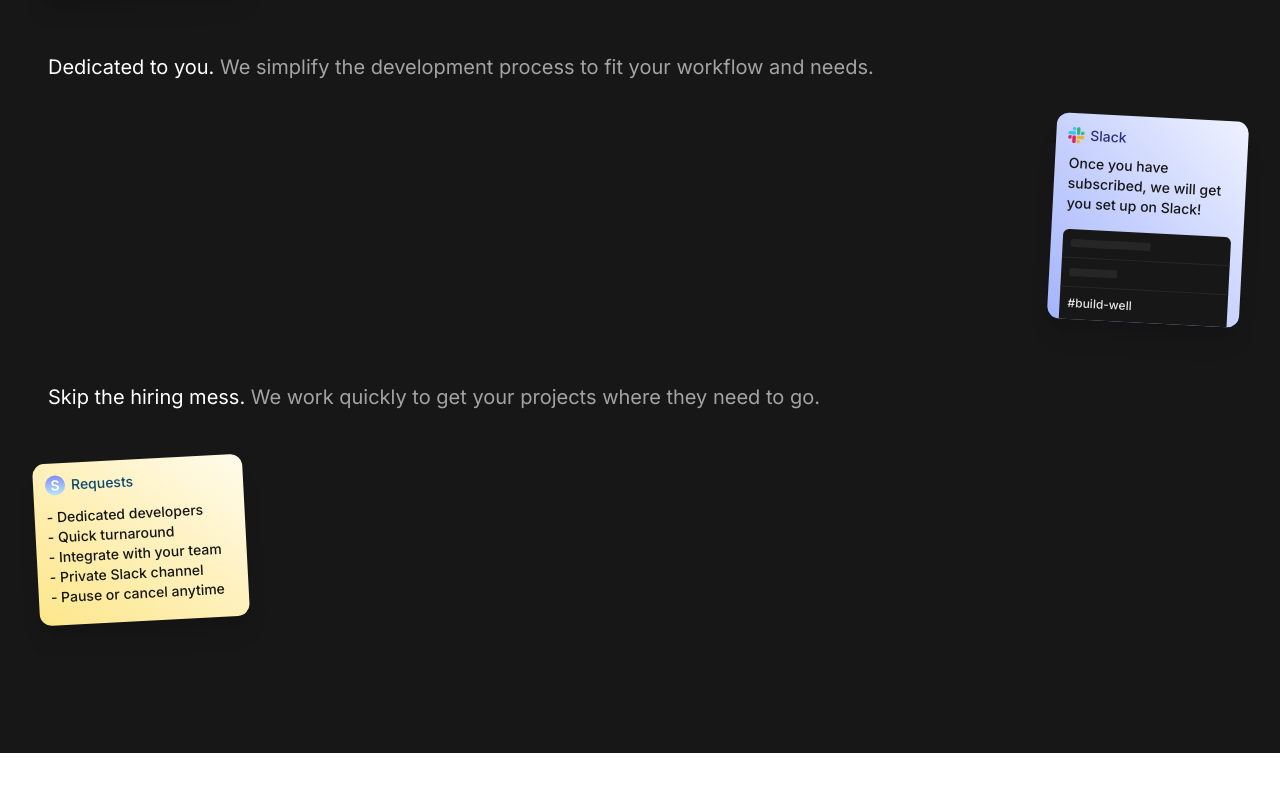
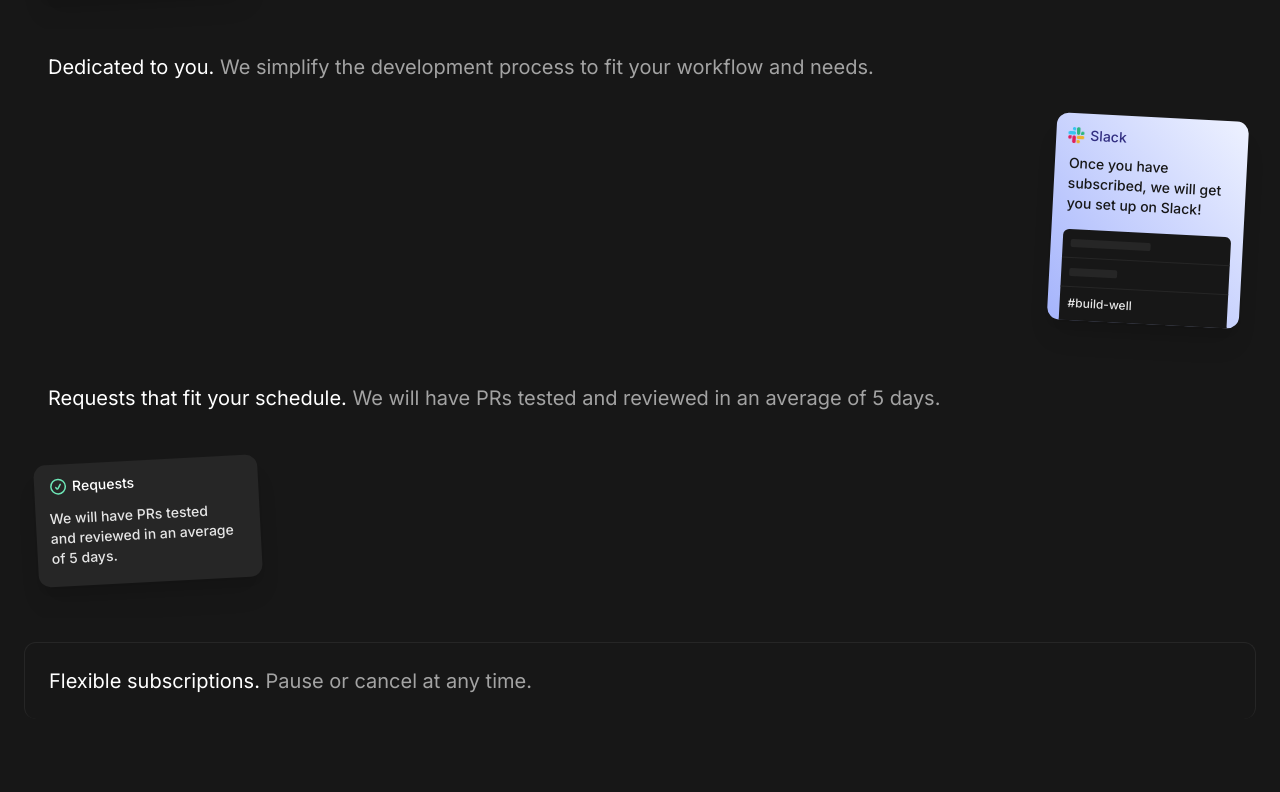
Before and after one commit to wassson/build-well, a Next.js app: page / in a window 1280 px wide. Shown: the part 554-1346 px from the top of the page. Before the commit the page ends 1307 px from the top, so only its background shows below. Built offline with nearby package versions, Linux system fonts and the light colour scheme.

Commit message:
Update page.tsx

```diff
--- a/src/app/page.tsx
+++ b/src/app/page.tsx
@@ -421,59 +421,60 @@ export default function Home() {
                 <div className="px-2 py-2.5 border-b border-neutral-800">
                   <div className="w-12 h-2 bg-neutral-800 rounded-sm"></div>
                 </div>
-                <div className="p-2 text-neutral-200">
+                <div className="p-2 text-neutral-200 border-b border-neutral-900">
                   #build-well
                 </div>
               </div>
             </div>
           </div>
         </div>
-        {/* <div className="absolute z-20 flex justify-center w-full -mt-28 px-6">
-          <div className="bg-neutral-800 rounded-xl shadow-xl">
-            <div className="p-3">
-              <div className="flex gap-x-2">
-                <div className="relative w-5 h-5 bg-amber-200 rounded-md shadow-lg hover:z-20 cursor-pointer">
-                  <Image
-                    src="/images/tj.png"
-                    alt="Profile picture for Austin"
-                    className="mt-0.5"
-                    fill={true}
-                  />
-                </div>
-                <div className="flex-grow">
-                  <p className="text-sm font-lato font-bold">build well</p>
-                  <p className="text-sm font-lato">
-                    Welcome to Build Well! We are excited to get started. We
-                    will reach out to you shortly to schedule a call.
-                  </p>
-                </div>
-              </div>
-            </div>
-          </div>
-        </div> */}
       </div>
 
       <div className="mt-6 py-6 pl-12 overflow-x-hidden">
         <h1 className="pr-12 text-xl text-neutral-400">
-          <span className="text-white">Skip the hiring mess. </span>
-          We work quickly to get your projects where they need to go.
+          <span className="text-white">Requests that fit your schedule. </span>
+          We will have PRs tested and reviewed in an average of 5 days.
         </h1>
         <div className="flex px-6 py-3 mt-9">
-          <div className="-ml-9 p-3 text-sm rounded-xl bg-gradient-to-bl from-amber-50 to-amber-200 shadow-xl transform -rotate-3">
+          <div className="w-56 -ml-9 p-3 text-sm rounded-xl bg-neutral-800 shadow-xl transform -rotate-3">
             <div className="flex items-center gap-x-1.5">
-              <div className="flex items-center justify-center w-5 h-5 font-semibold rounded-full bg-gradient-to-b from-indigo-400 to-sky-200">
-                S
+              <div className="relative w-5 h-5 -mt-1 text-emerald-300">
+                <svg width="24" height="24" fill="none" viewBox="0 0 24 24">
+                  <path
+                    stroke="currentColor"
+                    stroke-linecap="round"
+                    stroke-linejoin="round"
+                    stroke-width="1.5"
+                    d="M4.75 12C4.75 7.99594 7.99594 4.75 12 4.75V4.75C16.0041 4.75 19.25 7.99594 19.25 12V12C19.25 16.0041 16.0041 19.25 12 19.25V19.25C7.99594 19.25 4.75 16.0041 4.75 12V12Z"
+                  ></path>
+                  <path
+                    stroke="currentColor"
+                    stroke-linecap="round"
+                    stroke-linejoin="round"
+                    stroke-width="1.5"
+                    d="M9.75 12.75L10.1837 13.6744C10.5275 14.407 11.5536 14.4492 11.9564 13.7473L14.25 9.75"
+                  ></path>
+                </svg>
               </div>
-              <h4 className="font-medium text-sky-900">Requests</h4>
+              <h4 className="font-medium text-white">Requests</h4>
             </div>
-            <div className="mt-3 mb-1.5 pr-3 text-sm font-medium text-neutral-900">
-              <p>- Dedicated developers</p>
-              <p>- Quick turnaround</p>
-              <p>- Integrate with your team</p>
-              <p>- Private Slack channel</p>
-              <p>- Pause or cancel anytime</p>
+            <div className="mt-3 mb-1.5 pr-3 text-sm font-medium text-neutral-200">
+              <p className="mt-2 px-0.5">
+                We will have PRs tested and reviewed in an average of 5 days.
+              </p>
             </div>
           </div>
+        </div>
+      </div>
+
+      <div className="p-6">
+        <div className="p-6 border-x border-t border-neutral-800 rounded-xl">
+          <h1 className="pr-12 text-xl text-neutral-400">
+            <span className="text-white">
+              Flexible subscriptions.{" "}
+            </span>
+            Pause or cancel at any time.
+          </h1>
         </div>
       </div>
     </div>
```
